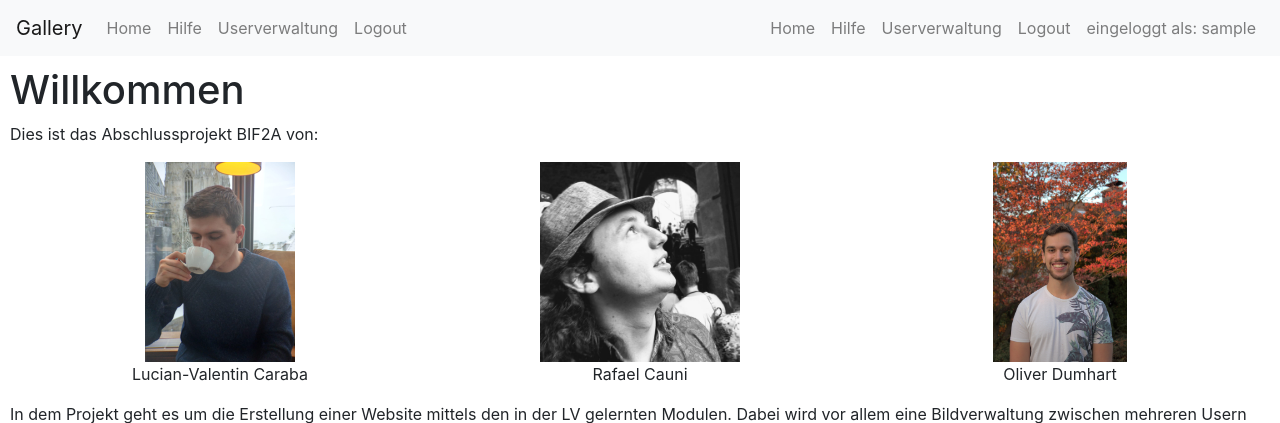
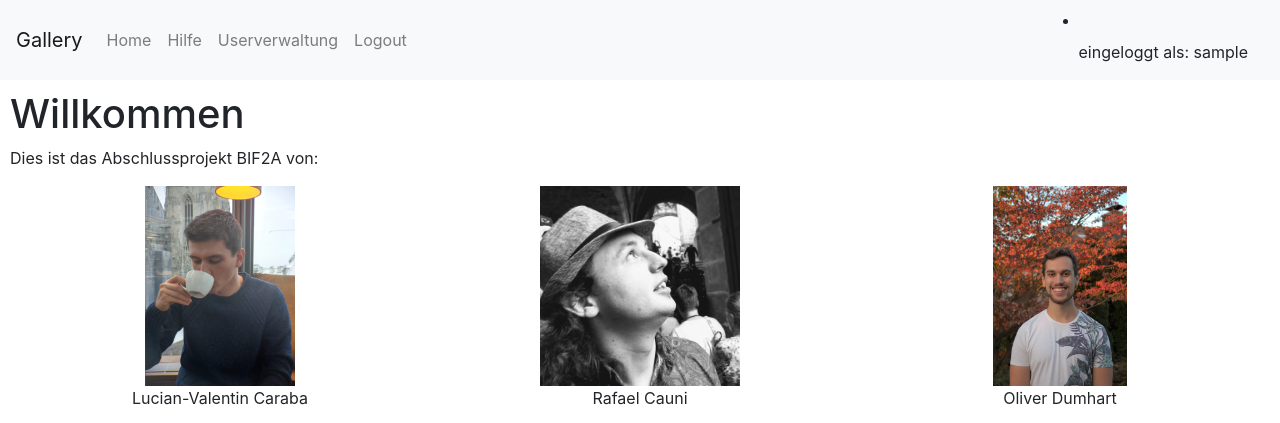
Before and after one commit to nQQb/WT2-CCD, a PHP site: page /BIF_SS19/index.php in a window 1280 px wide. Shown: the top 423 px of the page. Run offline with PHP 8.4, Linux system fonts and the light colour scheme; the visitor is signed in with stand-in values (Sample User, id 1); tables that the repository leaves empty hold one stand-in row (values such as "Sample post").

Commit message:
Update navigation.php

```diff
--- a/inc/navigation.php
+++ b/inc/navigation.php
@@ -42,23 +42,11 @@ if (isset($_SESSION["username"])) {
             <?php } ?>
         </ul>
     </div>
-    <ul class="navbar-nav">
-        <?php
-        if ($isLoggedIn && $isAdmin) {
-            $links = $xml->admin->link;
-        } else if ($isLoggedIn) {
-            $links = $xml->registered->link;
-        } else {
-            $links = $xml->anonym->link;
-        }
 
-        foreach ($links as $link) {
-            ?>
-            <li class="nav-item">
-                <a class="nav-link" href="index.php?site=<?php echo $link['site']; ?>"><?php echo $link; ?></a>
-            </li>
+
+
 <?php
-}
+
 if ($isLoggedIn) {
     ?>
             <li class="nav-item">
```
